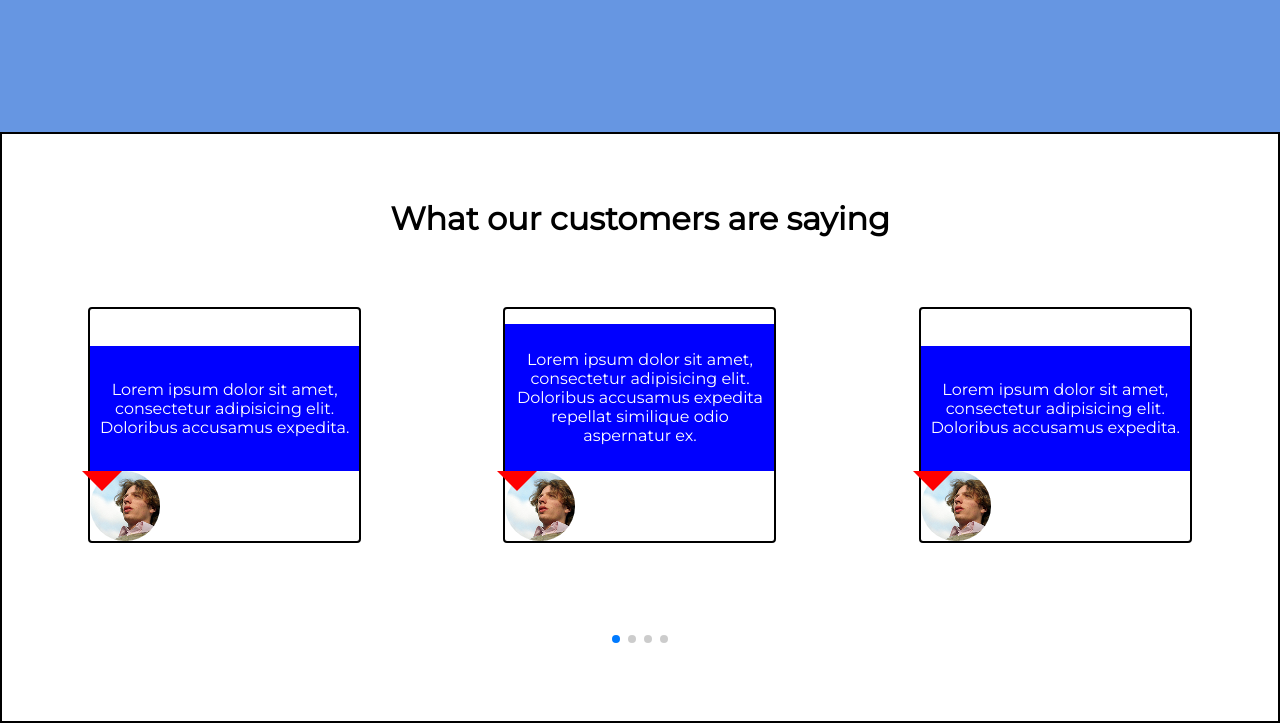
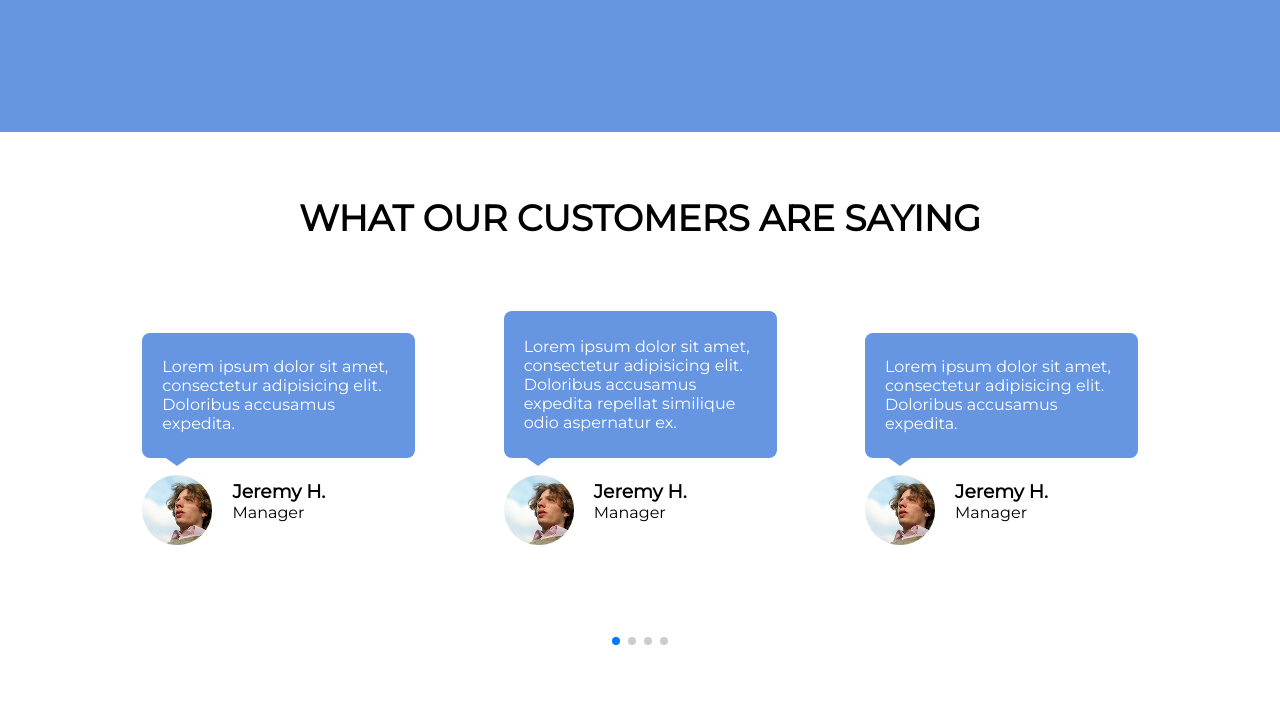
Before and after one commit to VRusinas/1-Final, a website: page index.html in a window 1280 px wide. Shown: the part 3348-4071 px from the top of the page. Drawn offline with nearby package versions, Linux system fonts and the light colour scheme.

Commit message:
chat heads fixed

```diff
--- a/index.html
+++ b/index.html
@@ -224,9 +224,11 @@
 </div>
 </div>
 </div>
+<div class="reviews-box">
+
 
 <div class="reviews">
-<h1>What our customers are saying</h1>
+<h1 class="font-size-36-h1" id="#bold">WHAT OUR CUSTOMERS ARE SAYING</h1>
   <div class="swiper">
     <!-- Additional required wrapper -->
     <div class="swiper-wrapper">
@@ -238,7 +240,13 @@
             <p>Lorem ipsum dolor sit amet, consectetur adipisicing elit. Doloribus accusamus expedita.</p>
 
           </div>
+          <div class="avatar">
                 <img class="imgz" src="app\css\content\avatar_2_u231.png" alt="">
+                <div>
+                  <h3>Jeremy H.</h3>
+                  <p>Manager</p>
+                </div>
+                  </div>
 
         </div>
       </div>
@@ -248,7 +256,13 @@
           <div class="bubble" id="height147">
             <p>Lorem ipsum dolor sit amet, consectetur adipisicing elit. Doloribus accusamus expedita repellat similique odio aspernatur ex.</p>
           </div>
-            <img class="imgz" src="app\css\content\avatar_2_u231.png" alt="">
+          <div class="avatar">
+                <img class="imgz" src="app\css\content\avatar_2_u231.png" alt="">
+                <div>
+                  <h3>Jeremy H.</h3>
+                  <p>Manager</p>
+                </div>
+                  </div>
         </div>
       </div>
       <div class="swiper-slide">
@@ -257,7 +271,13 @@
           <div class="bubble" id="height125">
             <p>Lorem ipsum dolor sit amet, consectetur adipisicing elit. Doloribus accusamus expedita.</p>
           </div>
-            <img class="imgz" src="app\css\content\avatar_2_u231.png" alt="">
+          <div class="avatar">
+                <img class="imgz" src="app\css\content\avatar_2_u231.png" alt="">
+                <div>
+                  <h3>Jeremy H.</h3>
+                  <p>Manager</p>
+                </div>
+                  </div>
         </div>
       </div>
       <div class="swiper-slide">
@@ -266,7 +286,13 @@
             <p>Lorem ipsum dolor sit amet, consectetur adipisicing elit. Doloribus accusamus expedita repellat similique odio aspernatur ex.</p>
 
           </div>
-            <img class="imgz" src="app\css\content\avatar_2_u231.png" alt="">
+          <div class="avatar">
+                <img class="imgz" src="app\css\content\avatar_2_u231.png" alt="">
+                <div>
+                  <h3>Jeremy H.</h3>
+                  <p>Manager</p>
+                </div>
+                  </div>
         </div>
       </div>
     </div>
@@ -277,6 +303,7 @@
   </div>
 
 </div>
+</div>
   <script src="https://unpkg.com/swiper@7/swiper-bundle.min.js"></script>
   <script src="script.js"></script>
 </body>
--- a/script.js
+++ b/script.js
@@ -49,7 +49,7 @@ const swiper = new Swiper('.swiper', {
       slidesPerView: 2,
       spaceBetween: 30,
     },
-    1000: {
+    1200: {
       slidesPerView: 3,
       spaceBetween: 30,
     },
--- a/scss/process-panel.scss
+++ b/scss/process-panel.scss
@@ -11,6 +11,7 @@
   border: 4px solid blue;
   background: #FFFFFF;
   .div-container1{
+
     width: 100%;
     justify-content: center;
     display: flex;
--- a/scss/reviews.scss
+++ b/scss/reviews.scss
@@ -1,19 +1,26 @@
+.reviews-box{
+  text-align: center;
+    height:591px;
+  width: 100%;
+  display:flex;
+  justify-content: center;
+  align-items: center;
 .reviews{
   padding: 30px;
   display: flex;
   justify-content: space-around;
   align-items: center;
   flex-direction: column;
-  width: 100%;
+  width: 87%;
   height:591px;
-  border: 2px solid black;
   .swiper {
     width: 100%;
     height: 350px;
-    // padding: 100px;
   }
 }
+}
 .review-box{
+  text-align: left;
   width:273px;
   height:236px;
   display: inline-flex;
@@ -21,15 +28,17 @@
   flex: 1;
   border-radius: 4px;
   flex-direction: column;
-  border: 2px solid black;
+
   .bubble{
+    padding: 20px;
     position: relative;
     display: flex;
     justify-content: center;
     align-items: center;
     color:white;
     width:100%;
-    background: blue;
+    background: #6696E2;
+    border-radius: 8px;
 
   }
   .bubble::before {
@@ -37,12 +46,20 @@
     position: absolute;
     top: 100%;
     left: -3%;
-    border-left: 20px solid transparent;
- border-right: 20px solid transparent;
-
- border-top: 20px solid #f00;
+    border-left: 28px solid transparent;
+    border-right: 28px solid transparent;
+    border-top: 20px solid #6696E2;
+    transform: translateX(15px) translateY(-12px);
+  }
+  .avatar{
+    text-align: left;
+    padding-right: 90px;
+    display: flex;
+    justify-content: space-between;
+    align-items: center;
   }
   .imgz{
+    margin-top: 17px;
     height: 70px;
     width: 70px;
   }
@@ -52,6 +69,7 @@
 }
 .swiper-slide {
   text-align: center;
+
 }
 #height147{
     height: 147px;
```
Also changed, not shown: app/css/style.css.
